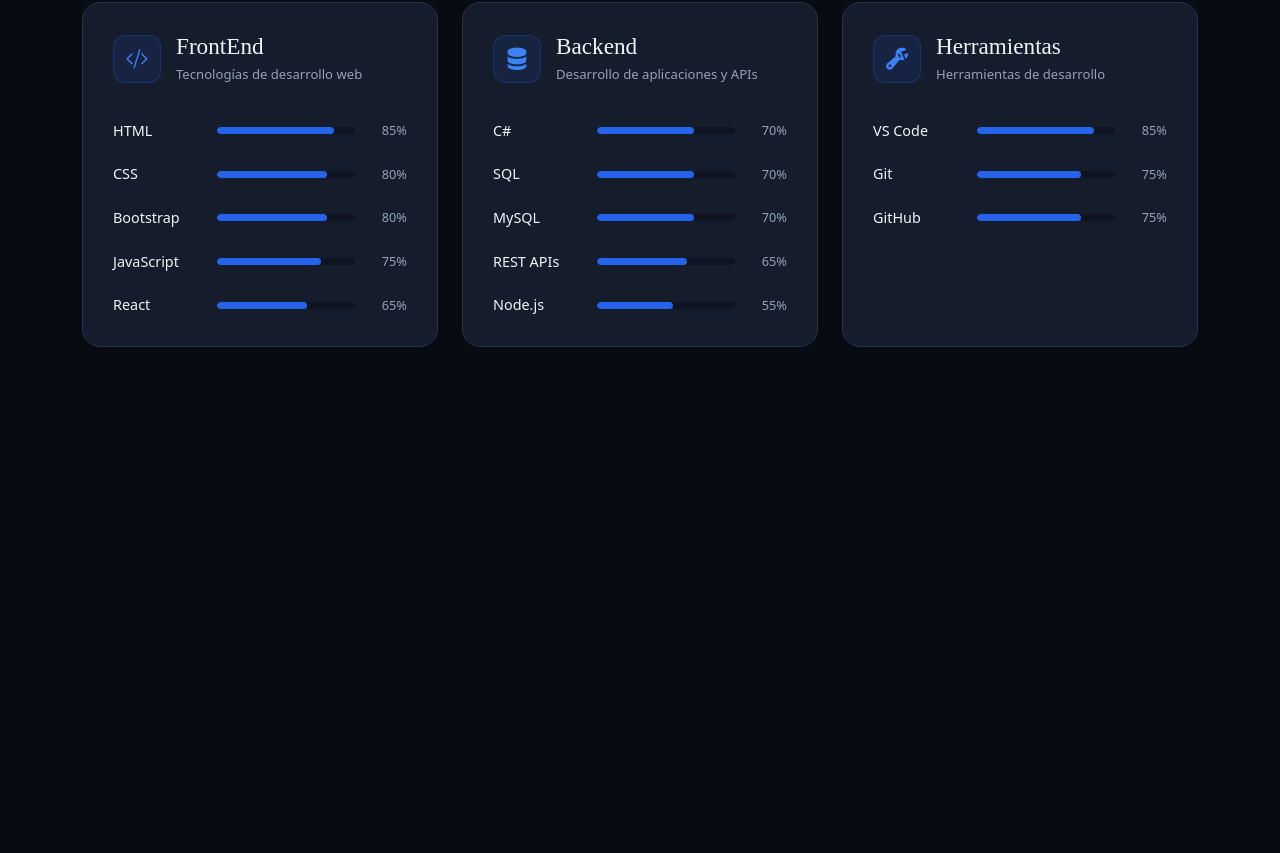
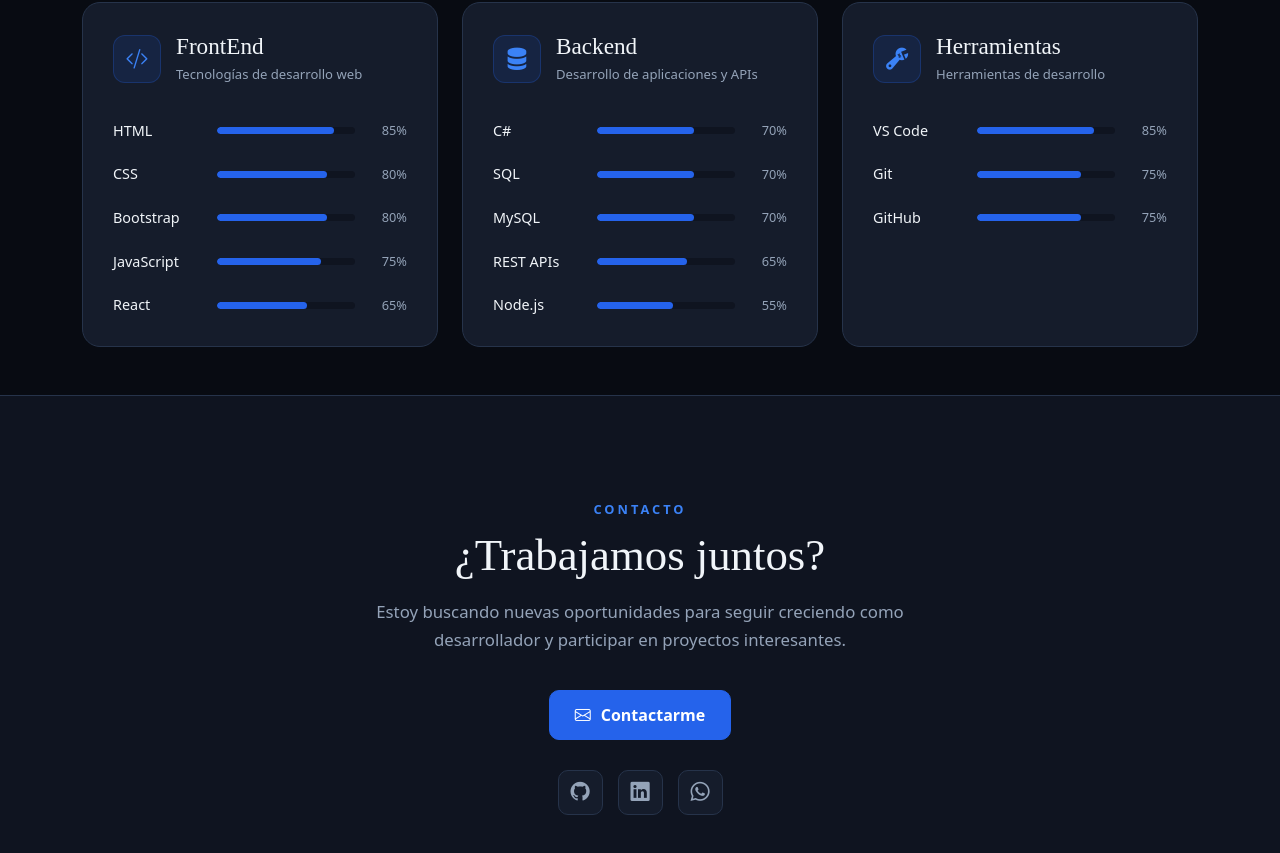
Before and after one commit to Matiassanchez18/Portafolio-React, a React (Vite) app in the folder Portafolio/: page / in a window 1280 px wide. Shown: the part 3316-4169 px from the top of the page. Before the commit the page ends 3711 px from the top, so only its background shows below. Built offline with nearby package versions, Linux system fonts and the light colour scheme.

Commit message:
Se agrego la seccion para contactarme y los links hacia las respectivas app

```diff
--- /dev/null
+++ b/Portafolio/src/components/Contactos.jsx
@@ -0,0 +1,51 @@
+import "../css/Contactos.css";
+
+function Contactos() {
+  return (
+    <div>
+
+<section id="contacto" className="SeccionContacto">
+  <div className="container">
+
+    <span className="EtiquetaSkills">
+      CONTACTO
+    </span>
+
+    <h2>¿Trabajamos juntos?</h2>
+
+    <p>
+      Estoy buscando nuevas oportunidades para seguir creciendo como
+      desarrollador y participar en proyectos interesantes.
+    </p>
+
+    <a
+    target="blank_"
+      href="https://mail.google.com/mail/?view=cm&fs=1&to=matiassanchez13422@gmail.com"
+      className="BotonContacto"
+    >
+      <i className="bi bi-envelope"></i>
+      Contactarme
+    </a>
+
+    <div className="RedesContacto">
+      <a href="https://github.com/Matiassanchez18" className="RedContacto">
+        <i className="bi bi-github"></i>
+      </a>
+
+      <a href="https://www.linkedin.com/in/matias-sanchez-631b00328/" className="RedContacto">
+        <i className="bi bi-linkedin"></i>
+      </a>
+
+      <a href="https://wa.me/3816395008" className="RedContacto">
+        <i className="bi bi-whatsapp"></i>
+      </a>
+    </div>
+
+  </div>
+</section>
+
+
+    </div>
+  );
+}
+export default Contactos;
--- a/Portafolio/src/components/PortafolioMain.jsx
+++ b/Portafolio/src/components/PortafolioMain.jsx
@@ -1,6 +1,7 @@
 import "../css/MainPortafolio.css";
 import Button from "react-bootstrap/Button";
 import Card from "react-bootstrap/Card";
+import Contactos from "./Contactos.jsx";
 import foto from "../assets/SDT.png";
 import fotoGammer from "../assets/ProyectoGammer.png";
 import FotoDeporTuc from "../assets/DeporTuc.png";
@@ -569,6 +570,8 @@
           </div>
         </div>
       </section>
+
+      <Contactos></Contactos>
     </>
   );
 }
--- /dev/null
+++ b/Portafolio/src/css/Contactos.css
@@ -0,0 +1,85 @@
+
+.SeccionContacto {
+  padding: 100px 20px;
+  background-color: var(--bg-secondary);
+  text-align: center;
+  border-top: 1px solid var(--border);
+}
+
+.SeccionContacto h2 {
+  margin-bottom: 15px;
+  color: var(--text-primary);
+  font-size: 2.8rem;
+}
+
+.SeccionContacto p {
+  max-width: 600px;
+  margin: 0 auto 35px;
+
+  color: var(--text-secondary);
+  font-size: 1.05rem;
+  line-height: 1.7;
+}
+
+
+
+.BotonContacto {
+  display: inline-flex;
+  align-items: center;
+  gap: 10px;
+
+  padding: 12px 25px;
+
+  color: white;
+  background-color: var(--blue-primary);
+
+  border: 1px solid var(--blue-primary);
+  border-radius: 10px;
+
+  font-weight: 600;
+  text-decoration: none;
+
+  transition: all 0.3s ease;
+}
+
+.BotonContacto:hover {
+  color: white;
+  background-color: var(--blue-light);
+  border-color: var(--blue-light);
+
+  transform: translateY(-3px);
+  box-shadow: 0 10px 25px rgba(37, 99, 235, 0.25);
+}
+
+.RedesContacto {
+  display: flex;
+  justify-content: center;
+  gap: 15px;
+
+  margin-top: 30px;
+}
+
+.RedContacto {
+  width: 45px;
+  height: 45px;
+
+  display: flex;
+  align-items: center;
+  justify-content: center;
+
+  color: var(--text-secondary);
+
+  background-color: var(--bg-card);
+  border: 1px solid var(--border);
+  border-radius: 10px;
+
+  font-size: 1.2rem;
+
+  transition: all 0.3s ease;
+}
+
+.RedContacto:hover {
+  color: var(--text-primary);
+  border-color: var(--blue-primary);
+  transform: translateY(-3px);
+}
```
